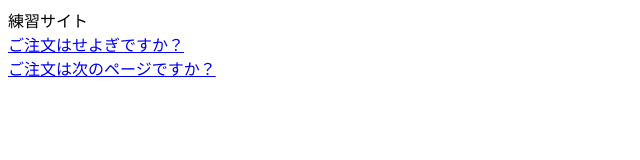
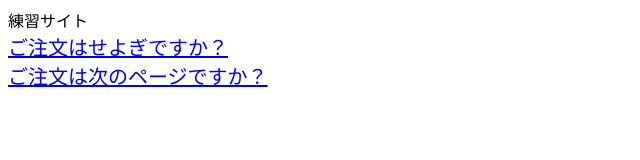
Before and after one commit to tayogi/home, a plain HTML site: page index.html in a window 1280 px wide. Shown: the whole page, without its empty margins (0-640 px from the left). Drawn offline with Linux system fonts and the light colour scheme.

Commit message:
Update index.html

```diff
--- a/index.html
+++ b/index.html
@@ -2,12 +2,12 @@
 <html>
 	<head>
 		<meta charset="utf-8" />
-		<link rel="stylesheet" href="css/pe-ji1.css" type="text/css">
+		<link rel="stylesheet" href="css/page1.css" type="text/css">
 		<title>練習ページ</title>
 	</head>
 	<body>
 		<a>練習サイト</a></br>
 		<a href="https://seyogi.github.io/home/" class="seyogi">ご注文はせよぎですか？</a></br>
-		<a href="pe-ji2.html" class="page2">ご注文は次のページですか？</a>
+		<a href="nextpage.html" class="page2">ご注文は次のページですか？</a>
 	</body>
 </html>
```
